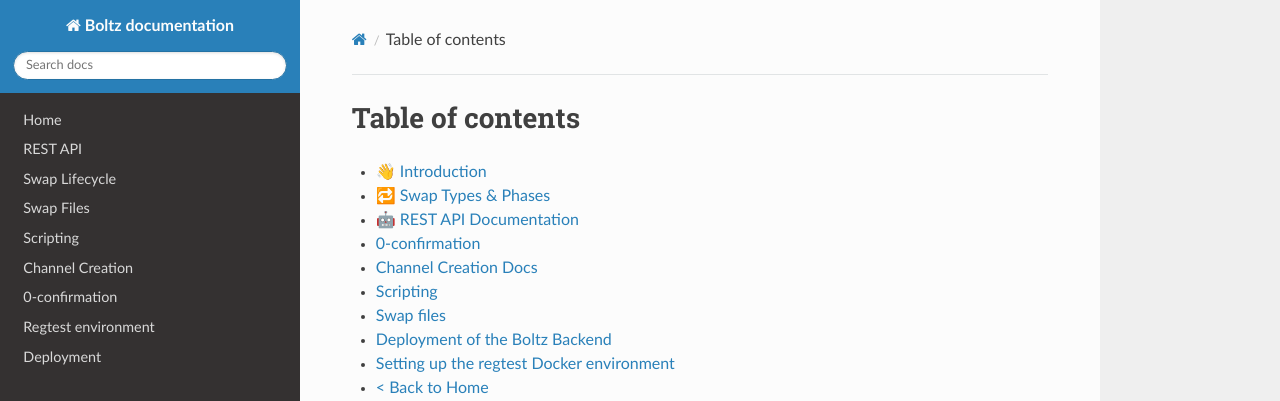
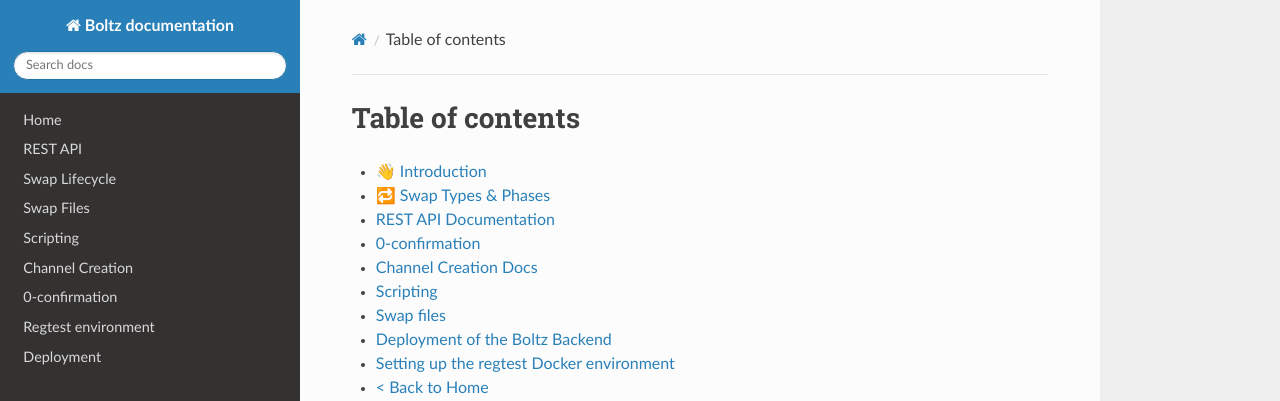
Before and after one commit to BoltzExchange/boltz-backend, an MkDocs documentation site: the page built from docs/SUMMARY.md, in a window 1280 px wide. Shown: the top 401 px of the page. Built offline with MkDocs 1.6.1, drawn with Linux system fonts in a browser that asks for light colours; nearby versions of some CDN libraries.

Commit message:
GITBOOK-11: change request with no subject merged in GitBook

```diff
--- a/docs/SUMMARY.md
+++ b/docs/SUMMARY.md
@@ -2,7 +2,7 @@
 
 * [👋 Introduction](README.md)
 * [🔁 Swap Types & Phases](<README (1).md>)
-* [🤖 REST API Documentation](api.md)
+* [REST API Documentation](api.md)
 * [0-confirmation](0-confirmation.md)
 * [Channel Creation Docs](channel-creation.md)
 * [Scripting](scripting.md)
```
